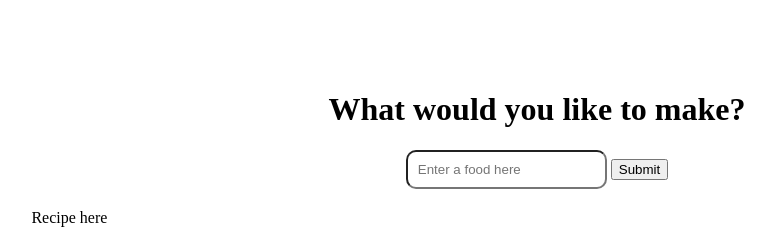
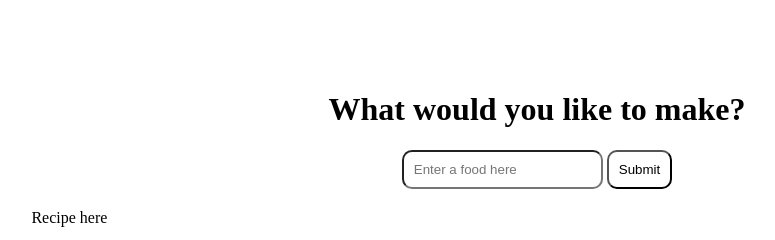
Before and after one commit to Jaz-spec/Recipe-generator, a plain HTML site: page index.html in a window 1280 px wide. Shown: the top 240 px of the page, without its empty margins (103-878 px from the left). Drawn offline with Linux system fonts and the light colour scheme.

Commit message:
Added basic spacing

```diff
--- a/index.html
+++ b/index.html
@@ -12,7 +12,7 @@
 
 			<form action="">
 				<input type="text" class="input" placeholder="Enter a food here" />
-				<input type="submit" value="Submit" />
+				<input type="submit" value="Submit" class="button" />
 			</form>
 
 			<div id="output">Recipe here</div>
--- a/style.css
+++ b/style.css
@@ -21,6 +21,13 @@ form {
 .input {
 	padding: 10px;
 	border-radius: 10px;
+	background-color: transparent;
+}
+
+.button {
+	padding: 10px;
+	border-radius: 10px;
+	background-color: transparent;
 }
 
 output {
```
